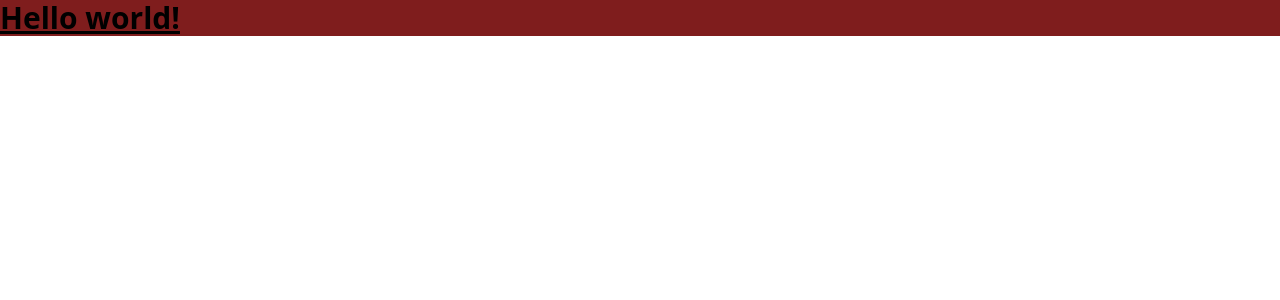
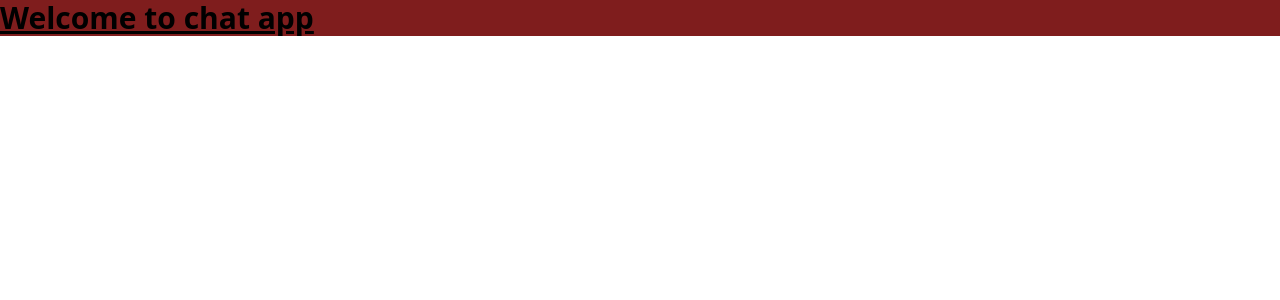
Before and after one commit to Moro-Afriyie/chat-group, a Next.js app in the folder client/: page / in a window 1280 px wide. Shown: the top 300 px of the page. Built offline with nearby package versions, Linux system fonts and the light colour scheme.

Commit message:
first commit

```diff
--- a/client/src/app/page.tsx
+++ b/client/src/app/page.tsx
@@ -1,13 +1,15 @@
-import Image from 'next/image';
-import { Inter } from '@next/font/google';
-import styles from './page.module.css';
+import Image from "next/image";
+import { Inter } from "@next/font/google";
+import styles from "./page.module.css";
 
-const inter = Inter({ subsets: ['latin'] });
+const inter = Inter({ subsets: ["latin"] });
 
 export default function Home() {
-	return (
-		<main>
-			<h1 className="text-3xl bg-red-900 font-bold underline">Hello world!</h1>
-		</main>
-	);
+  return (
+    <main>
+      <h1 className="text-3xl bg-red-900 font-bold underline">
+        Welcome to chat app
+      </h1>
+    </main>
+  );
 }
```
